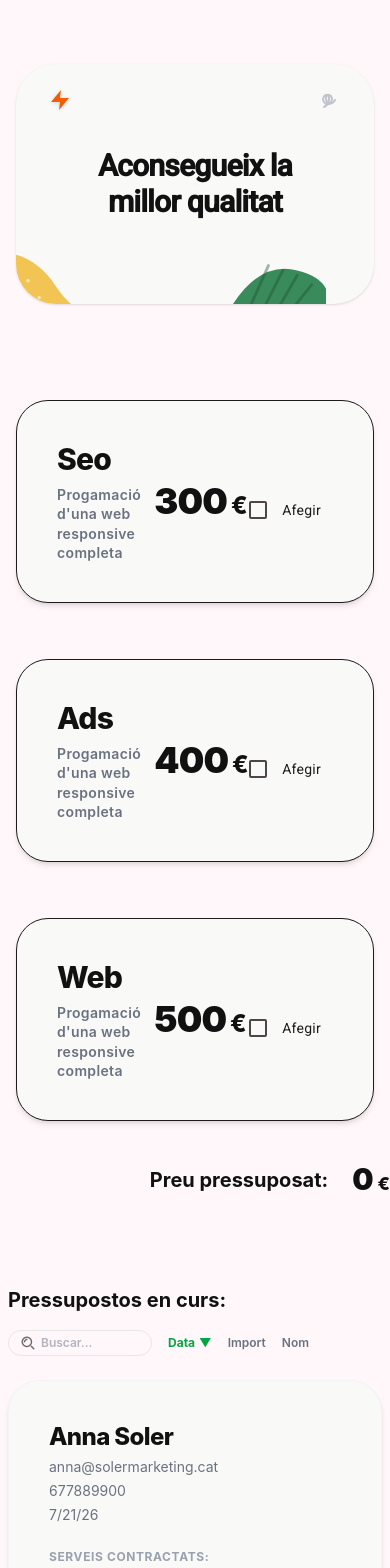
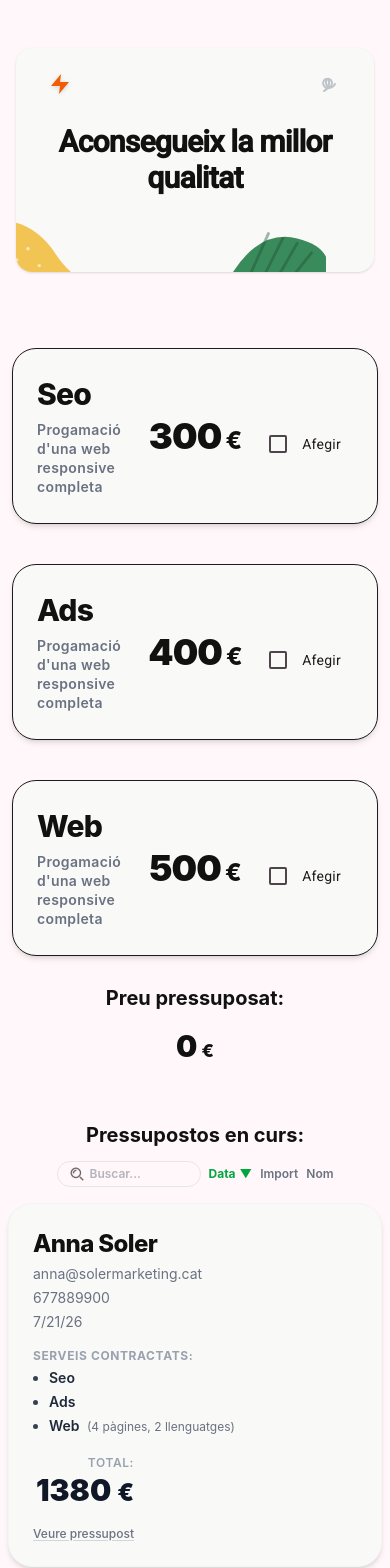
Before and after one commit to DrMunty/Projecte2-Budget, an Angular app: page / in a window 390 px wide. Shown: the top 1568 px of the page. Built offline with nearby package versions, Linux system fonts and the light colour scheme.

Commit message:
refactor: "improved layout for the mobile version of the app, so that some texts now appear on the center of the screen"

```diff
--- a/src/app/components/budget-history/budget-history.html
+++ b/src/app/components/budget-history/budget-history.html
@@ -1,15 +1,15 @@
-<div class="w-full max-w-4xl mx-auto flex flex-col gap-6 pt-10 pl-2 pr-2 pb-12 font-sans" aria-labelledby="budget-history-heading">
-  <div class="flex flex-col sm:flex-row sm:items-center justify-between gap-4">
+<div class="w-full max-w-4xl mx-auto flex flex-col gap-4 sm:gap-6 pt-6 sm:pt-10 pl-2 sm:pl-2 pr-2 sm:pr-2 pb-8 sm:pb-12 font-sans" aria-labelledby="budget-history-heading">
+  <div class="flex flex-col items-center sm:flex-row sm:items-center justify-center sm:justify-between gap-3 sm:gap-4 text-center sm:text-left">
     <h2 id="budget-history-heading" class="text-xl font-bold text-[#111111]">Pressupostos en curs:</h2>
 
-    <div class="flex flex-wrap items-center gap-4 text-sm text-gray-500 font-semibold">
+    <div class="flex flex-wrap items-center justify-center sm:justify-end gap-2 sm:gap-4 text-xs sm:text-sm text-gray-500 font-semibold">
       <div class="relative flex items-center">
         <label for="budget-search" class="sr-only">Buscar pressupostos</label>
         <img
-        src="icons/search.png"
-        alt="Search icon"
-        class="absolute left-3 w-4 h-4 object-contain pointer-events-none opacity-60"
-        aria-hidden="true"
+          src="icons/search.png"
+          alt="Search icon"
+          class="absolute left-3 w-4 h-4 object-contain pointer-events-none opacity-60"
+          aria-hidden="true"
         />
         <input
           id="budget-search"
@@ -26,7 +26,7 @@
         (click)="changeSort('date')"
         [ngClass]="sortBy() === 'date' ? 'text-green-600 font-bold' : 'text-gray-500' "
         [attr.aria-pressed]="sortBy() === 'date'"
-        class="hover:text-green-600  transition-colors flex items-center gap-1 text-xs sm:text-sm"
+        class="hover:text-green-600 transition-colors flex items-center gap-1 text-xs sm:text-sm"
       >
         Data
         @if (sortBy() === 'date') { <span class="text-xs">{{ sortAscending() ? '▲' : '▼' }}</span> }
@@ -35,9 +35,9 @@
       <button
         type="button"
         (click)="changeSort('price')"
-        [ngClass]="sortBy() === 'price' ? 'text-green-600  font-bold' : 'text-gray-500' "
+        [ngClass]="sortBy() === 'price' ? 'text-green-600 font-bold' : 'text-gray-500' "
         [attr.aria-pressed]="sortBy() === 'price'"
-        class="hover:text-green-600  transition-colors flex items-center gap-1 text-xs sm:text-sm"
+        class="hover:text-green-600 transition-colors flex items-center gap-1 text-xs sm:text-sm"
       >
         Import
         @if (sortBy() === 'price') { <span class="text-xs">{{ sortAscending() ? '▲' : '▼' }}</span> }
@@ -46,9 +46,9 @@
       <button
         type="button"
         (click)="changeSort('name')"
-        [ngClass]="sortBy() === 'name' ? 'text-green-600  font-bold' : 'text-gray-500' "
+        [ngClass]="sortBy() === 'name' ? 'text-green-600 font-bold' : 'text-gray-500' "
         [attr.aria-pressed]="sortBy() === 'name'"
-        class="hover:text-green-600  transition-colors flex items-center gap-1 text-xs sm:text-sm"
+        class="hover:text-green-600 transition-colors flex items-center gap-1 text-xs sm:text-sm"
       >
         Nom
         @if (sortBy() === 'name') { <span class="text-xs">{{ sortAscending() ? '▲' : '▼' }}</span> }
@@ -59,7 +59,7 @@
 
   <div class="flex flex-col gap-4 min-h-112.5">
     @for (budget of filteredBudgets(); track budget.id) {
-      <article class="w-full bg-[#f9f9f7] rounded-4xl shadow-md p-10 flex flex-col md:flex-row justify-between items-start md:items-center gap-6 border border-gray-100" aria-labelledby="budget-title-{{budget.id}}">
+      <article class="w-full bg-[#f9f9f7] rounded-3xl sm:rounded-4xl shadow-md p-6 sm:p-10 flex flex-col md:flex-row justify-between items-start md:items-center gap-4 sm:gap-6 border border-gray-100" aria-labelledby="budget-title-{{budget.id}}">
         <div class="flex flex-col gap-1 min-w-50">
           <h3 id="budget-title-{{budget.id}}" class="text-2xl font-extrabold text-[#111111] tracking-tight">
             {{ budget.client.name }}
@@ -106,7 +106,8 @@
           </div>
       </article>
     }
-    @empty {
+
+     @empty {
 
       <div class="w-full bg-gray-50 border border-dashed border-gray-200 rounded-4xl p-12 text-center text-gray-400">
         No s'ha trobat cap pressupost que coincideixi.
--- a/src/app/components/budget-summary/budget-summary.html
+++ b/src/app/components/budget-summary/budget-summary.html
@@ -1,4 +1,4 @@
-<section aria-labelledby="budget-summary-heading" class="w-full max-w-4xl mx-auto flex justify-end items-center gap-6 pt-6 pb-12 font-sans">
+<section aria-labelledby="budget-summary-heading" class="w-full max-w-4xl mx-auto flex flex-col sm:flex-row justify-center sm:justify-end items-center gap-4 sm:gap-6 pt-4 sm:pt-6 pb-8 sm:pb-12 px-4 sm:px-0 font-sans text-center sm:text-left">
   <h2 id="budget-summary-heading" class="sr-only">Resum del pressupost</h2>
   <span class="text-xl font-bold text-[#111111]">Preu pressuposat:</span>
   <span aria-live="polite" class="text-3xl font-black text-[#111111]">
--- a/src/app/components/card/card.html
+++ b/src/app/components/card/card.html
@@ -1,5 +1,5 @@
-<article class="w-full flex justify-center p-4 font-sans" aria-label="{{ cardData().title }}">
-    <div class="group relative w-full max-w-4xl bg-[#f9f9f7] rounded-4xl shadow-md p-10 min-h-45 flex flex-col justify-center gap-6 border"
+<article class="w-full flex justify-center p-3 sm:p-4 font-sans" aria-label="{{ cardData().title }}">
+    <div class="group relative w-full max-w-4xl bg-[#f9f9f7] rounded-3xl sm:rounded-4xl shadow-md p-6 sm:p-10 min-h-44 sm:min-h-45 flex flex-col justify-center gap-4 sm:gap-6 border"
     [class.border-2]="showExtraOptions()"
     [class.border-green-500]="showExtraOptions()"
     [class.border-0]="!showExtraOptions()">
--- a/src/app/components/dashboard/dashboard.html
+++ b/src/app/components/dashboard/dashboard.html
@@ -1,6 +1,6 @@
 <app-header> </app-header>
 <div
-class="flex flex-col items-center w-full gap-6">
+class="flex flex-col items-center w-full gap-4 sm:gap-6">
 @for (card of myDashboard(); track card.title; let isLast = $last){
     <app-card
     [id]="isLast ? 'web-card' : ''"
--- a/src/app/components/detailed-budget/detailed-budget.html
+++ b/src/app/components/detailed-budget/detailed-budget.html
@@ -1,5 +1,5 @@
 @if (budget(); as data) {
-  <section aria-labelledby="budget-detail-heading" class="max-w-3xl mx-auto my-10 p-8 bg-white rounded-2xl shadow-lg border border-gray-100">
+  <section aria-labelledby="budget-detail-heading" class="max-w-3xl mx-auto my-6 sm:my-10 p-6 sm:p-8 bg-white rounded-2xl sm:rounded-2xl shadow-lg border border-gray-100">
 
     <div class="border-b pb-6 mb-6 flex justify-between items-start">
       <div>
--- a/src/app/components/header/header.html
+++ b/src/app/components/header/header.html
@@ -1,6 +1,6 @@
-<header class="w-full flex justify-center pt-16 pb-20 p-4" role="banner" aria-labelledby="hero-heading">
+<header class="w-full flex justify-center pt-12 sm:pt-16 pb-16 sm:pb-20 px-4" role="banner" aria-labelledby="hero-heading">
 
-    <div class="group relative w-full max-w-4xl bg-[#f9f9f7] rounded-[2.5rem] p-12 shadow-sm overflow-hidden flex justify-center items-center min-h-60 transition-all duration-500 ease-out hover:shadow-md hover:scale-[1.01]">
+    <div class="group relative w-full max-w-4xl bg-[#f9f9f7] rounded-2xl sm:rounded-[2.5rem] p-8 sm:p-12 shadow-sm overflow-hidden flex justify-center items-center min-h-56 sm:min-h-60 transition-all duration-500 ease-out hover:shadow-md hover:scale-[1.01]">
 
         <div class="absolute inset-0 opacity-40 bg-[radial-gradient(#e5e7eb_1.5px,transparent_1.5px)] [bg-size:24px_24px] transition-transform duration-700 ease-out group-hover:scale-110 pointer-events-none" aria-hidden="true"></div>
 
--- a/src/app/components/user-form/user-form.html
+++ b/src/app/components/user-form/user-form.html
@@ -1,10 +1,9 @@
-<div class="w-full max-w-4xl mx-auto bg-white rounded-3xl p-8 shadow-sm border border-gray-100 font-sans mt-4">
+<div class="w-full max-w-4xl mx-auto bg-white rounded-3xl p-6 sm:p-8 shadow-sm border border-gray-100 font-sans mt-4">
   <section aria-labelledby="budget-form-heading">
     <h3 id="budget-form-heading" class="text-2xl font-bold text-gray-900 mb-6">Demanar pressupost</h3>
 
-    <form [formGroup]="userForm" (ngSubmit)="submitForm()" aria-labelledby="budget-form-heading" novalidate class="flex flex-col gap-4 items-stretch md:grid md:grid-cols-3 md:gap-4">
-      <div class="w-full">
-
+    <form [formGroup]="userForm" (ngSubmit)="submitForm()" aria-labelledby="budget-form-heading" novalidate class="flex flex-col gap-4 items-stretch md:flex-row md:items-end md:gap-4">
+      <div class="w-full md:flex-1">
         <input
           id="name"
           type="text"
@@ -24,7 +23,7 @@
         }
       </div>
 
-      <div class="w-full">
+      <div class="w-full md:flex-1">
 
         <input
           id="phone"
@@ -46,8 +45,7 @@
         }
       </div>
 
-      <div class="w-full">
-
+      <div class="w-full md:flex-1">
         <input
           id="email"
           type="email"
@@ -72,15 +70,13 @@
         }
       </div>
 
-      <div class="w-full md:col-span-3 flex justify-end">
-        <button
-          type="submit"
-          [disabled]="userForm.invalid"
-          class="w-full md:w-auto whitespace-nowrap bg-green-800 hover:bg-green-500 disabled:bg-gray-300 disabled:cursor-not-allowed text-white font-semibold py-3 px-6 rounded-xl flex items-center justify-center gap-2 transition-colors cursor-pointer md:self-end"
-        >
+      <button
+        type="submit"
+        [disabled]="userForm.invalid"
+        class="w-full md:w-auto whitespace-nowrap bg-green-800 hover:bg-green-500 disabled:bg-gray-300 disabled:cursor-not-allowed text-white font-semibold py-3 px-6 rounded-xl flex items-center justify-center gap-2 transition-colors cursor-pointer"
+      >
           Sol·licitar pressupost →
         </button>
-      </div>
     </form>
   </section>
 </div>
```
